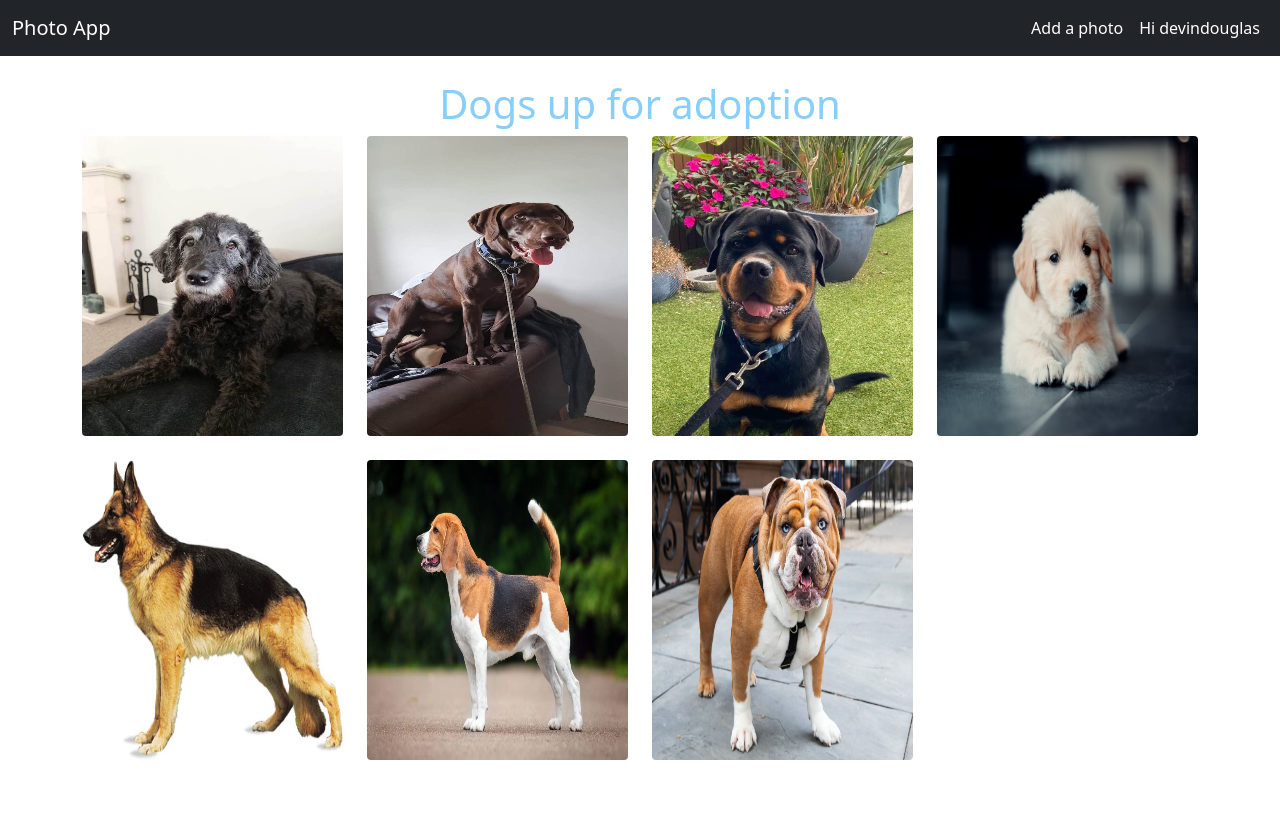
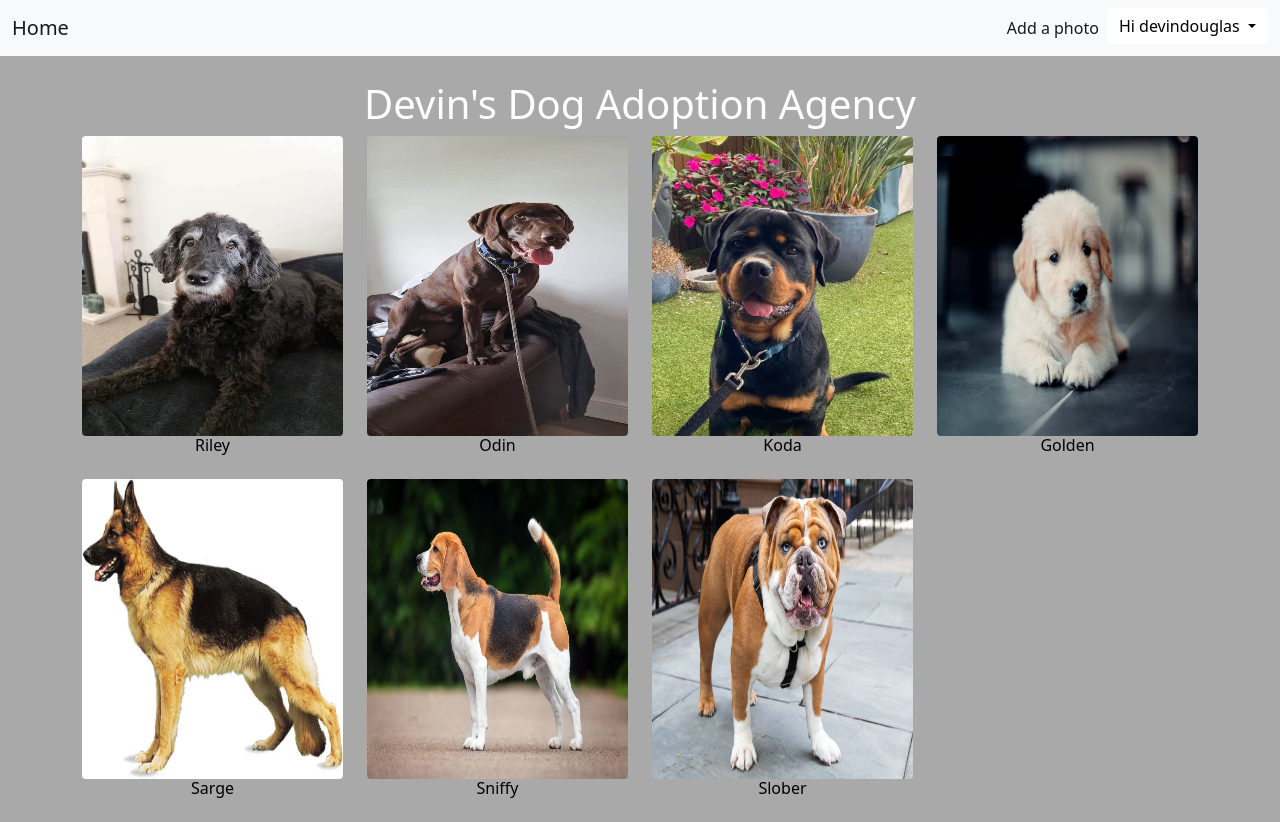
Before and after one commit to djdouglas01/Django-Project, a Django app: page / in a window 1280 px wide. Before the commit the page ends 760 px from the top, so only its background shows below. Run offline with Django 4.2, Linux system fonts and the light colour scheme; a user stored in the database is signed in; data comes from the database, SQL or seed files in the repository; both versions use the stored data as it was after the commit; parts of the project's set-up code (start-up, migrations or seed data) failed here and were passed over.

Commit message:
Changes to styling

```diff
--- a/config/photoapp/templates/photoapp/detail.html
+++ b/config/photoapp/templates/photoapp/detail.html
@@ -1,4 +1,5 @@
 {% extends 'base.html' %}
+
 
 {% block body %}
 <div class="mx-auto">
--- a/config/photoapp/templates/photoapp/list.html
+++ b/config/photoapp/templates/photoapp/list.html
@@ -1,12 +1,13 @@
 {% extends 'base.html' %}
 
 {% block body %}
-<h1 class="header">Dogs up for adoption</h1>
+<h1 class="header">Devin's Dog Adoption Agency</h1>
 <div class="row">
   {% for photo in photos %}
   <div class="col-lg-3 col-md-4 col-xs-6">
     <a href="{% url 'photo:detail' photo.id %}" class="d-block mb-4 h-100">
       <img src="{{photo.image.url}}" id="photos" class="img-fluid rounded" alt="{{photo.title}}" />
+      <h6 class="text-center" style="text-decoration: none">{{ photo.title }}</h6>
     </a>
   </div>
   {% endfor %}
--- a/config/static/styles.css
+++ b/config/static/styles.css
@@ -1,9 +1,48 @@
 h1 {
-  color:lightskyblue;
+  color:white;
   text-align: center;
 }
 
 #photos {
-    width:350px;
+    width:400px;
     height:300px;
   }
+
+footer {
+    text-align: center;
+    width: 100%;
+    color: white;
+}
+
+.body {
+    background-color: darkgrey;
+}
+
+a:link {
+    text-decoration: none;
+    color: black;
+}
+
+
+a:visited {
+    text-decoration: none;
+    color: black;
+}
+
+
+a:hover {
+    text-decoration: none;
+    color: black;
+}
+
+
+a:active {
+    text-decoration: none;
+    color: black;
+}
+
+#dropdown{
+    color: black;
+    background-color: white;
+    border: none;
+}
--- a/config/templates/base.html
+++ b/config/templates/base.html
@@ -18,7 +18,7 @@
       integrity="sha512-iBBXm8fW90+nuLcSKlbmrPcLa0OT92xO1BIsZ+ywDWZCvqsWgccV3gFoRBv0z+8dLJgyAHIhR35VZc2oM/gI1w=="
       crossorigin="anonymous"/>
   </head>
-  <body>
+  <body class="body">
     {% include 'navbar.html' %}
 
     <div class="container mt-4">
@@ -27,7 +27,7 @@
 
     {% endblock body %}
 
-    </div>
+  </div>
 
     <script
       src="https://cdn.jsdelivr.net/npm/bootstrap@5.0.0/dist/js/bootstrap.bundle.min.js"
@@ -35,4 +35,6 @@
       crossorigin="anonymous"
     ></script>
   </body>
+
+
 </html>
--- a/config/templates/navbar.html
+++ b/config/templates/navbar.html
@@ -1,6 +1,6 @@
-<nav class="navbar navbar-expand-md navbar-dark bg-dark">
+<nav class="navbar navbar-expand-md navbar-light bg-light">
     <div class="container-fluid">
-      <a class="navbar-brand" href="{% url 'photo:list' %}">Photo App</a>
+      <a class="navbar-brand" href="{% url 'photo:list' %}">Home</a>
       <button
         class="navbar-toggler"
         type="button"
@@ -22,9 +22,14 @@
           <li class="nav-item">
             <a class="nav-link active" href="{% url 'photo:create' %}">Add a photo</a>
           </li>
-          <li class="nav-item">
-            <a class="nav-link active" href="#">Hi {{user.username}}</a>
-          </li>
+
+          <div class="dropdown">
+            <a id="dropdown" class="btn btn-secondary dropdown-toggle" href="#" role="button" id="dropdownMenuLink" data-bs-toggle="dropdown" aria-expanded="false">
+              Hi {{user.username}}
+            </a>
+            <ul class="dropdown-menu" aria-labelledby="dropdownMenuLink navbar-light bg-light">
+            <li><a class="dropdown-item" href="{% url 'user:login' %}">Log Out</a></li>
+          </ul>
           {% else %}
 
           <li class="nav-item">
@@ -32,6 +37,8 @@
               >Sign In</a
             >
           </li>
+
+
           {% endif %}
         </ul>
       </div>
--- a/config/users/views.py
+++ b/config/users/views.py
@@ -1,6 +1,6 @@
 from django.views.generic import CreateView
 
-from django.contrib.auth import authenticate, login
+from django.contrib.auth import authenticate, login, logout
 
 from django.contrib.auth.views import LoginView
 
@@ -31,4 +31,6 @@ class SignUpView(CreateView):
 class CustomLoginView(LoginView):
 
     template_name = 'users/login.html'
+
+
 # Create your views here.
```
Also changed, not shown: config/db.sqlite3, config/media/photos/341554444_186424947611020_431843020328775897_n_87f3s1q.jpg (added).
